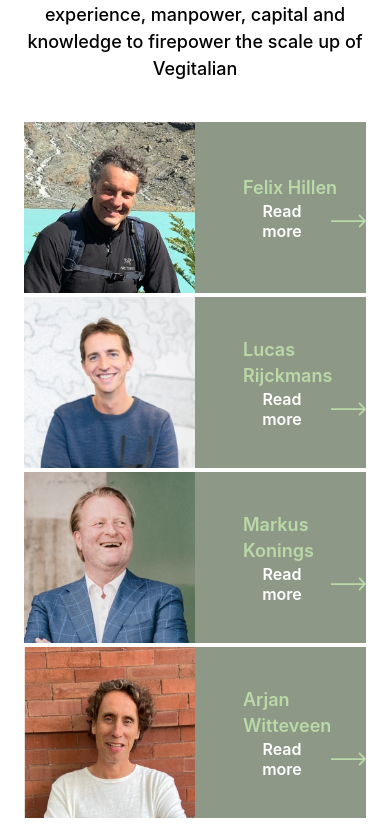
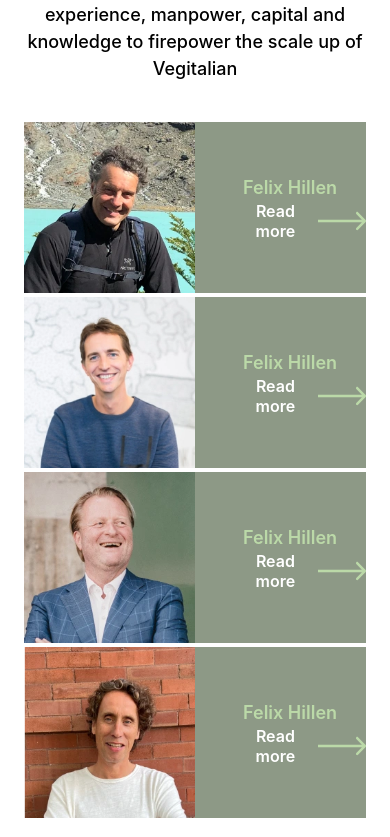
Before and after one commit to Lloyd-Aipassa/vsquare, a Nuxt app: page / in a window 390 px wide. Shown: the part 2867-3704 px from the top of the page. Built offline with nearby package versions, Linux system fonts and the light colour scheme.

Commit message:
added popup's

```diff
--- a/components/cards/teamCard.vue
+++ b/components/cards/teamCard.vue
@@ -1,29 +1,24 @@
 <template>
-    <section class="team-section" v-for="(card, index) in cardOne" :key="index">
-
-
+    <section class="team-section" v-for="(card, index) in cardTeam" :key="index">
         <div class="team-card">
-            <img loading="lazy" src="/home/team/Felix.webp" alt="">
+            <img loading="lazy" :src="card.Image" class="face-img" alt="Foto team">
             <div class="team-card-content">
                 <p>Felix Hillen</p>
-                <button>Read more <img src="/buttons/arrow.svg" alt=""></button>
+                <button @click="isOpen = true">Read more <img src="/buttons/arrow.svg" alt=""></button>
             </div>
         </div>
 
         <div class="root">
-            <button class="test" @click="isOpen = true">
-                Lees meer <svg width="18" height="16" viewBox="0 0 18 16" fill="none" xmlns="http://www.w3.org/2000/svg">
-                    <path
-                        d="M17.7071 8.70711C18.0976 8.31658 18.0976 7.68342 17.7071 7.29289L11.3431 0.928931C10.9526 0.538407 10.3195 0.538407 9.92893 0.928931C9.53841 1.31946 9.53841 1.95262 9.92893 2.34314L15.5858 8L9.92893 13.6569C9.53841 14.0474 9.53841 14.6805 9.92893 15.0711C10.3195 15.4616 10.9526 15.4616 11.3431 15.0711L17.7071 8.70711ZM8.74228e-08 9L17 9L17 7L-8.74228e-08 7L8.74228e-08 9Z"
-                        fill="#F89A03" />
-                </svg>
-            </button>
             <Teleport to="body">
                 <Transition>
                     <div class="modal" v-show="isOpen">
                         <div class="popup">
-                            <img :src="card.Image" class="face-img" alt="Foto team">
-                            <p>{{ card.Quote }}</p>
+                            <img img loading="lazy" :src="card.Image" class="popup-img" alt="Foto team">
+                            <p>{{ card.p }}</p>
+                            <!-- <img loading="lazy" src="/home/team/Felix.webp" alt="">
+                            <div class="team-card-content">
+                                <p>Felix Hillen</p>
+                            </div> -->
                             <button @click="isOpen = false">sluiten</button>
                         </div>
                     </div>
@@ -35,7 +30,7 @@
 
 <script setup>
 const props = defineProps({
-    cardOne: {
+    cardTeam: {
         type: Array,
         required: true
     }
@@ -45,7 +40,38 @@ const isOpen = ref(false)
 </script>
 
 <style scoped>
+.team-card {
+    display: flex;
+}
 
+.team-card-content {
+    display: flex;
+    flex-direction: column;
+    align-items: flex-start;
+    justify-content: center;
+    padding-left: 48px;
+    background-color: var(--color-green);
+    width: 248px;
+}
+
+.team-card-content p {
+    color: var(--color-light-green);
+    font-size: 18px;
+    line-height: 26px;
+    font-weight: 600;
+}
+
+.team-card-content button {
+    display: flex;
+    align-items: center;
+    gap: 10px;
+    border: none;
+    background-color: #77817100;
+    color: #fff;
+    font-size: 16px;
+    font-weight: 600;
+
+}
 
 .root {
     position: relative;
@@ -74,7 +100,7 @@ const isOpen = ref(false)
     justify-content: center;
     max-width: 800px;
     min-height: 300px;
-    background-color: var(--color-blue);
+    background-color: var(--color-green);
     box-shadow: 2px 2px 14px rgba(0, 0, 0, 0.9);
     border-radius: 8px;
 }
@@ -86,6 +112,10 @@ const isOpen = ref(false)
     padding: 0;
     text-align: left;
 
+}
+
+img.popup-img {
+    width: 250px;
 }
 
 .popup p {
@@ -107,6 +137,23 @@ const isOpen = ref(false)
 }
 
 @media screen and (max-width: 720px) {
+
+
+
+    .team-card {
+        width: 100%;
+    }
+
+    .team-card-content {
+        width: 50%;
+        aspect-ratio: 1;
+    }
+
+    .team-card img {
+        width: 50%;
+        height: auto;
+    }
+
     .recommendation {
         display: flex;
         flex-direction: column;
--- a/components/cards/teamCardOld.vue
+++ b/components/cards/teamCardOld.vue
@@ -1,24 +1,17 @@
 <template>
     <section class="recommendation" v-for="(card, index) in cardOne" :key="index">
-        <!-- <div class="left">
+        <div class="left">
             <img :src="card.Image" width="64" height="64" class="face-img" :alt="card.Name">
             <div class="right">
                 <h2>{{ card.Name }}</h2>
                 <p class="title"> {{ card.Title }} </p>
                 <p class="function"> {{ card.Function }} </p>
             </div>
-        </div> -->
-        <!-- <div class="q">
+        </div>
+        <div class="q">
             <p><i class="short-quote" v-html="card.ShortQuote"></i></p>
-        </div> -->
+        </div>
 
-        <div class="team-card">
-            <img loading="lazy" src="/home/team/Felix.webp" alt="">
-            <div class="team-card-content">
-                <p>Felix Hillen</p>
-                <button>Read more <img src="/buttons/arrow.svg" alt=""></button>
-            </div>
-        </div>
 
         <div class="root">
             <button class="test" @click="isOpen = true">
--- a/pages/index.vue
+++ b/pages/index.vue
@@ -49,34 +49,10 @@
                 manpower, capital and knowledge to firepower the scale up of Vegitalian
             </p>
             <div class="team">
-                <div class="team-card">
-                    <img loading="lazy" src="/home/team/Felix.webp" width="248" height="248" alt="Felix">
-                    <div class="team-card-content">
-                        <p>Felix Hillen</p>
-                        <button>Read more <img src="/buttons/arrow.svg" alt=""></button>
-                    </div>
-                </div>
-                <div class="team-card">
-                    <img loading="lazy" src="/home/team/Lucas.webp" width="248" height="248" alt="Lucas">
-                    <div class="team-card-content">
-                        <p>Lucas Rijckmans</p>
-                        <button>Read more <img src="/buttons/arrow.svg" alt=""></button>
-                    </div>
-                </div>
-                <div class="team-card">
-                    <img loading="lazy" src="/home/team/Marcus.webp" width="248" height="248" alt="Marcus">
-                    <div class="team-card-content">
-                        <p>Markus Konings</p>
-                        <button>Read more <img src="/buttons/arrow.svg" alt=""></button>
-                    </div>
-                </div>
-                <div class="team-card">
-                    <img loading="lazy" src="/home/team/Arjan.webp" width="248" height="248" alt="Arjan">
-                    <div class="team-card-content">
-                        <p>Arjan Witteveen</p>
-                        <button>Read more <img src="/buttons/arrow.svg" alt=""></button>
-                    </div>
-                </div>
+                <CardsTeamCard :cardTeam="cardTeam" />
+                <CardsTeamCard :cardTeam="cardTeam2" />
+                <CardsTeamCard :cardTeam="cardTeam3" />
+                <CardsTeamCard :cardTeam="cardTeam4" />
             </div>
         </section>
         <div class="woods">
@@ -187,6 +163,26 @@ const Partner2 = [{
 const Partner3 = [{
     ImageBig: "/home/partners/fruit.webp",
     ImageSmall: '/home/partners/foodservice.webp',
+    p: 'Het FoodService Instituut Nederland (FSIN) is een onafhankelijk kennisplatform in de foodsector.',
+}]
+
+
+const cardTeam = [{
+    Image: "/home/team/Felix.webp",
+    p: 'Throughout my very diverse working life I have been involved in and responsible for several high-growth trajectories of companies in their start- and scale-up phase. In my last adventure at The Student Hotel, we grew through start-up, with a new product and business model, to a scale-up. Within 9 years we have developed a 27 hotels portfolio, with 11,000 rooms, in 7 countries, run by 750 people. In a previous role, in a fast growing technology company, we have not been successful in the scale-up phase. The lessons learned proved to be very helpful at TSH, as well as in my role at Eden, managing the company through growth as well as through the credit crisis impact. Further relevant experiences are in fund structuring, technology, investment management and in corporate finance transactions. And I’m a train diplomat',
+}]
+
+const cardTeam2 = [{
+    Image: "/home/team/Lucas.webp",
+    p: 'My last position was Chief Corporate Services at The Student Hotel (“TSH”). In the 6 years I have worked at TSH I have supported the growth of TSH from a portfolio of 2 hotels open and 1 under construction to a portfolio of 23 hotels (11 under construction) in 7 jurisdictions and 750 staff As CCS I was end responsible for the corporate backbone of TSH. I have built and managed various specialized teams such as Legal & Compliance, Treasury & Banking, Risk Management, CSR and Procurement Adding this to my previous experience as a Lawyer (Banking & Finance) and Corporate Banker I can support scale up companies in their growth at various areas of their business.',
+}]
+
+const cardTeam3 = [{
+    Image: "/home/team/Marcus.webp",
+    p: 'Het FoodService Instituut Nederland (FSIN) is een onafhankelijk kennisplatform in de foodsector.',
+}]
+const cardTeam4 = [{
+    Image: "/home/team/Arjan.webp",
     p: 'Het FoodService Instituut Nederland (FSIN) is een onafhankelijk kennisplatform in de foodsector.',
 }]
 
@@ -305,10 +301,10 @@ onMounted(() => {
     display: flex;
     flex-wrap: wrap;
     justify-content: center;
-    max-width: 1100px;
+    max-width: 1068px;
     margin: 0 auto 80px;
-    grid-template-columns: 1fr 1fr;
     gap: 24px;
+    row-gap: 24px;
 }
 
 #team h2 {
--- a/pages/vegitalian-project.vue
+++ b/pages/vegitalian-project.vue
@@ -3,6 +3,7 @@
         <Hero :ButtonTekst="ButtonTekst" :Link="Link" :HeroContent="HeroContent" />
     </div>
 
+    <!-- <CardsTeamCard /> -->
 </template>
 
 <script setup>
```
